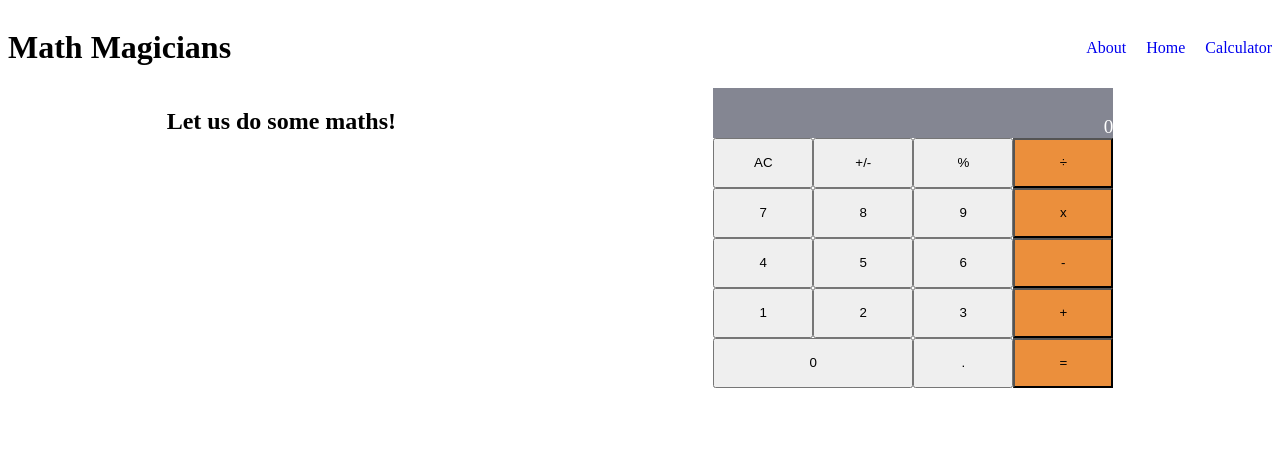
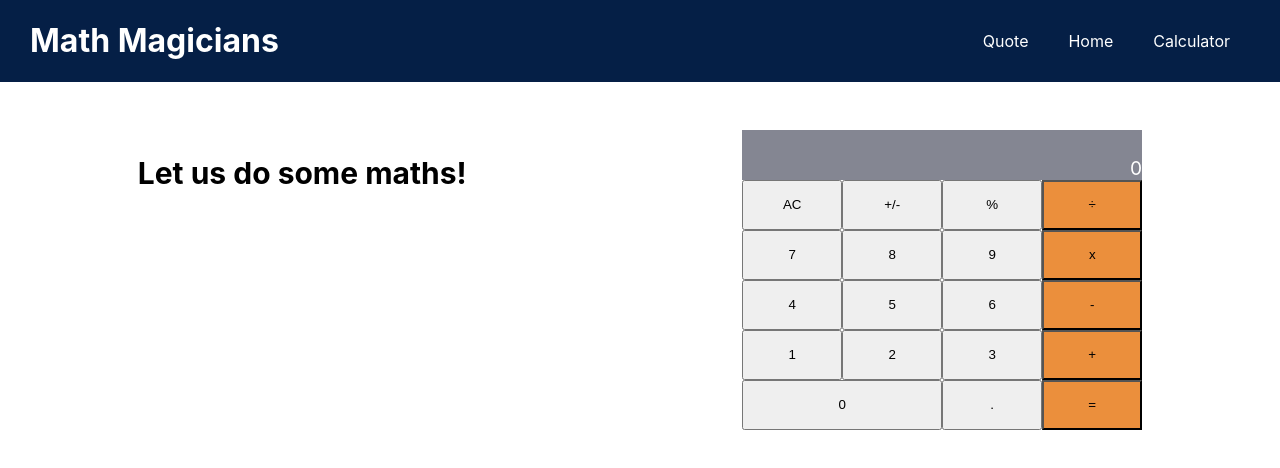
Before and after one commit to NatiG25/math-magicians, a React (Create React App) app: page /Calculator in a window 1280 px wide. Shown: the top 468 px of the page. Built offline with nearby package versions, Linux system fonts and the light colour scheme.

Commit message:
Add styles

```diff
--- a/src/App.js
+++ b/src/App.js
@@ -26,7 +26,7 @@ function Home() {
         <div className="header">
           <h1>Math Magicians</h1>
           <nav>
-            <Link to="/about">About</Link>
+            <Link to="/about">Quote</Link>
             <Link to="/">Home</Link>
             <Link to="/Calculator">Calculator</Link>
           </nav>
@@ -55,12 +55,12 @@ function About() {
         <div className="header">
           <h1>Math Magicians</h1>
           <nav>
-            <Link to="/about">About</Link>
+            <Link to="/about">Quote</Link>
             <Link to="/">Home</Link>
             <Link to="/Calculator">Calculator</Link>
           </nav>
         </div>
-        <p>
+        <p className="quote">
           Mathematics is not about numbers, equations, computations, or
           algorithms: it is about understanding --Willam Paul Thurston
         </p>
--- a/src/components/Calculator.js
+++ b/src/components/Calculator.js
@@ -14,7 +14,7 @@ const Calculator = () => {
       <header className="header">
         <h1>Math Magicians</h1>
         <nav>
-          <Link to="/about">About</Link>
+          <Link to="/about">Quote</Link>
           <Link to="/">Home</Link>
           <Link to="/Calculator">Calculator</Link>
         </nav>
--- a/src/components/calculator.css
+++ b/src/components/calculator.css
@@ -2,15 +2,26 @@
   box-sizing: border-box;
 }
 
+body {
+  font-family: -apple-system, BlinkMacSystemFont, 'Segoe UI', Roboto, Oxygen, Ubuntu, Cantarell, 'Open Sans', 'Helvetica Neue', sans-serif, sans-serif;
+  margin: 0;
+}
+
 .header {
+  padding: 0 30px;
+  margin-bottom: 3rem;
   display: flex;
   justify-content: space-between;
   align-items: center;
+  background-color: #051F46;
+  color: white;
 }
 
 nav > a {
-  padding-left: 20px;
+  padding: 20px;
   text-decoration: none;
+  color: white;
+
 }
 
 .grid-container {
@@ -22,6 +33,10 @@ nav > a {
 .flex-container {
   display: flex;
   justify-content: space-around;
+}
+
+.flex-container > h2 {
+  font-size: 30px;
 }
 
 .span-1 {
@@ -41,3 +56,11 @@ nav > a {
 .operator {
   background-color: #eb8f3c;
 }
+
+.quote {
+  font-size: 32px;
+  font-weight: 500;
+  margin-top: 220px;
+  padding: 0 20px;
+  text-align: center;
+}
```
